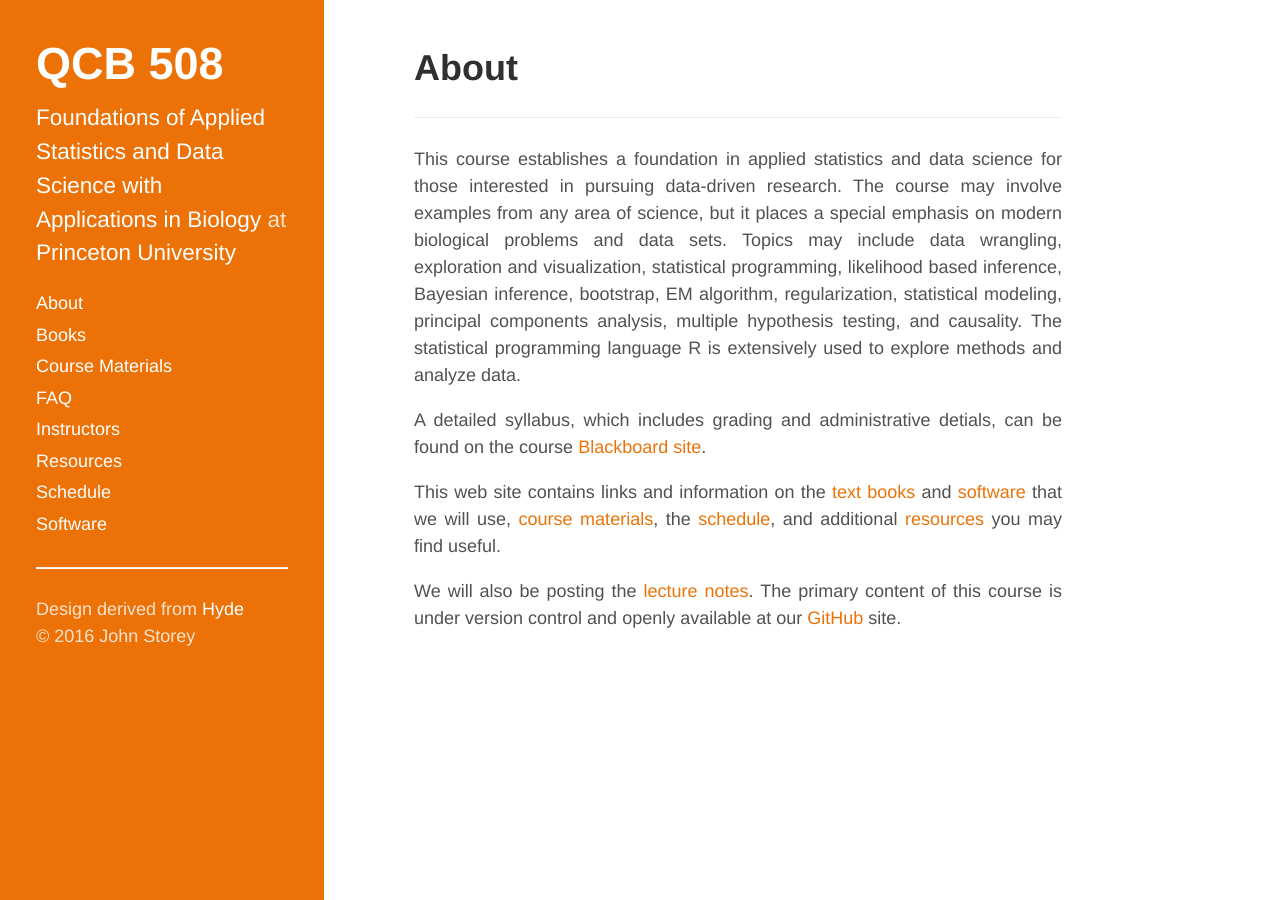
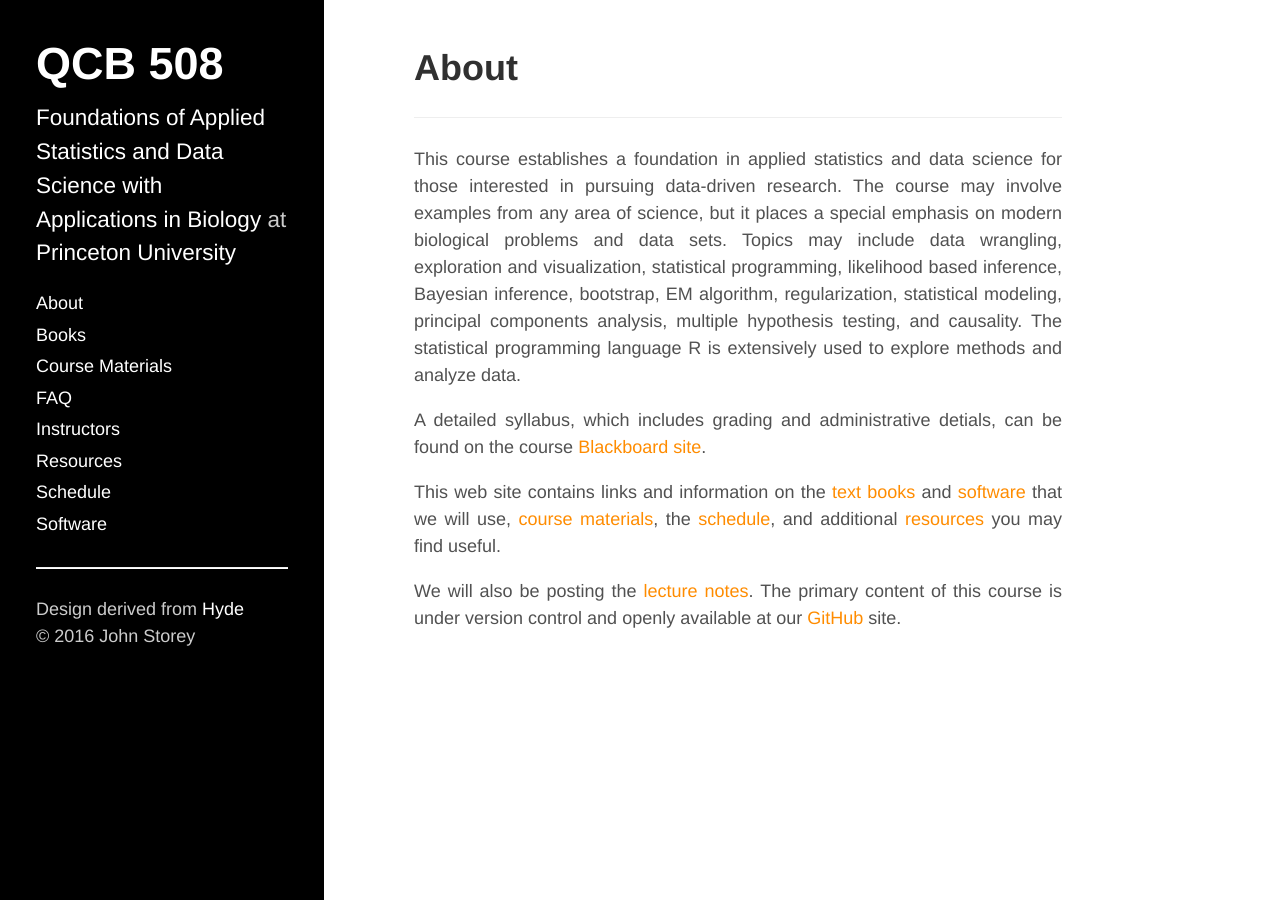
Before and after one commit to jdstorey/asdscourse2019, a Jekyll site: the page built from docs/index.md, in a window 1280 px wide. Built offline with Jekyll 4.4.1, drawn with Linux system fonts in a browser that asks for light colours.

Commit message:
Modified color scheme.

```diff
--- a/docs/_layouts/default.html
+++ b/docs/_layouts/default.html
@@ -4,7 +4,7 @@
   {% include head.html %}
 
 <!--  <body class="theme-base-princeton layout-reverse"> -->
-  <body class="theme-base-princeton">
+  <body class="theme-base-black">
 
     {% include sidebar.html %}
 
--- a/docs/public/css/hyde.css
+++ b/docs/public/css/hyde.css
@@ -187,6 +187,15 @@ a.sidebar-nav-item:focus {
   color: #ec7208;
 }
 
+/* Black */
+.theme-base-black .sidebar {
+  background-color: #000000;
+}
+.theme-base-black .content a,
+.theme-base-black .related-posts li a:hover {
+  color: #ff8c00;
+}
+
 /* Red */
 .theme-base-08 .sidebar {
   background-color: #ac4142;
```
Also changed, not shown: 1 other file.
